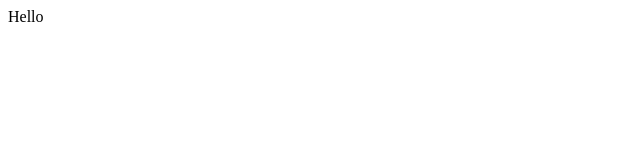
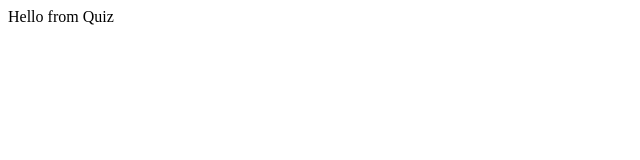
Before and after one commit to Nadia982/maths-quiz, a React (Vite) app: page / in a window 1280 px wide. Shown: the top 160 px of the page, without its empty margins (0-640 px from the left). Built offline with nearby package versions, Linux system fonts and the light colour scheme.

Commit message:
created Quiz component

```diff
--- a/src/App.jsx
+++ b/src/App.jsx
@@ -1,11 +1,8 @@
+import Quiz from "./Quiz"
+
 function App() {
-
-
   return (
-
-      <div className="App">Hello
-      </div>
-
+        <Quiz/>
   )
 }
 
--- /dev/null
+++ b/src/Quiz.jsx
@@ -0,0 +1,7 @@
+const Quiz = () => {
+  return (
+    "Hello from Quiz"
+  )
+}
+
+export default Quiz
```
